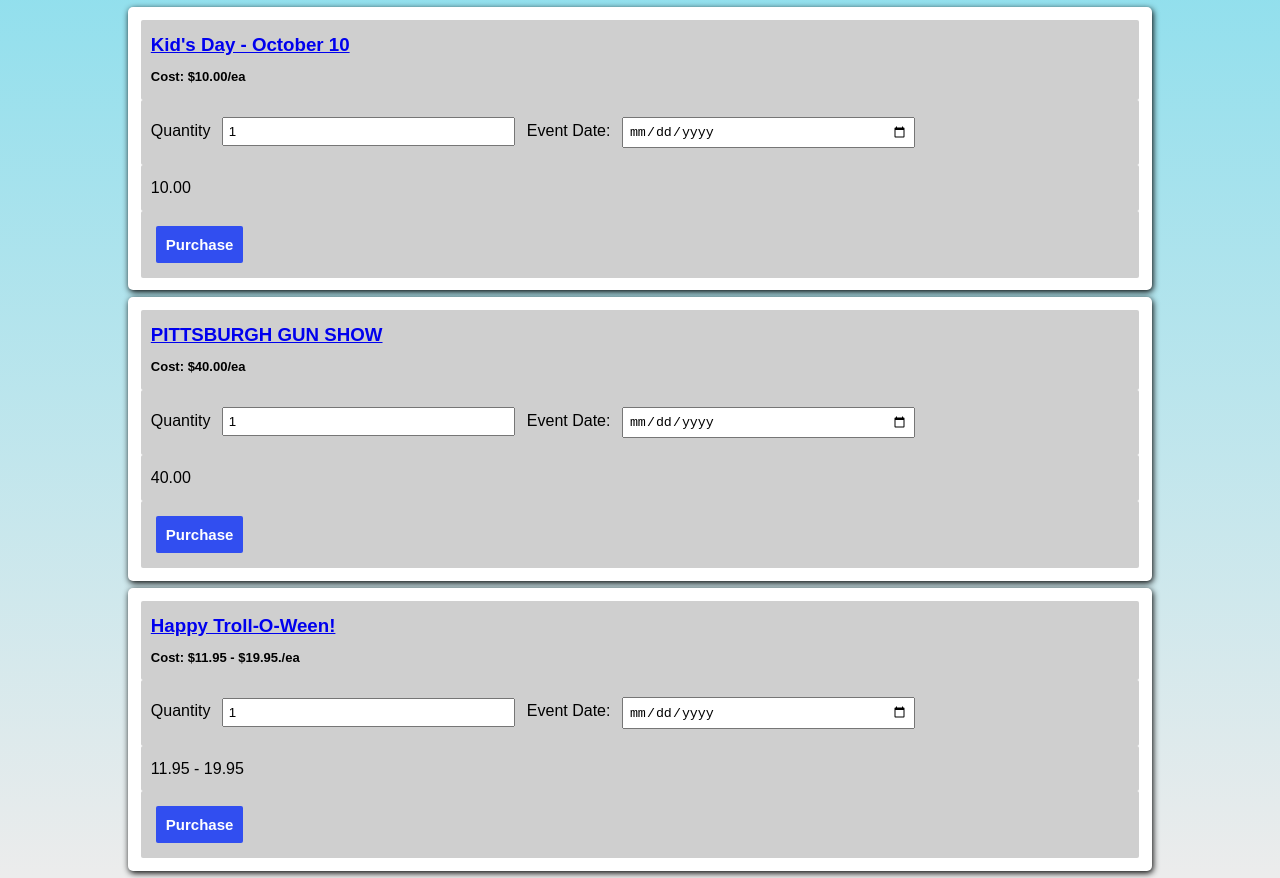
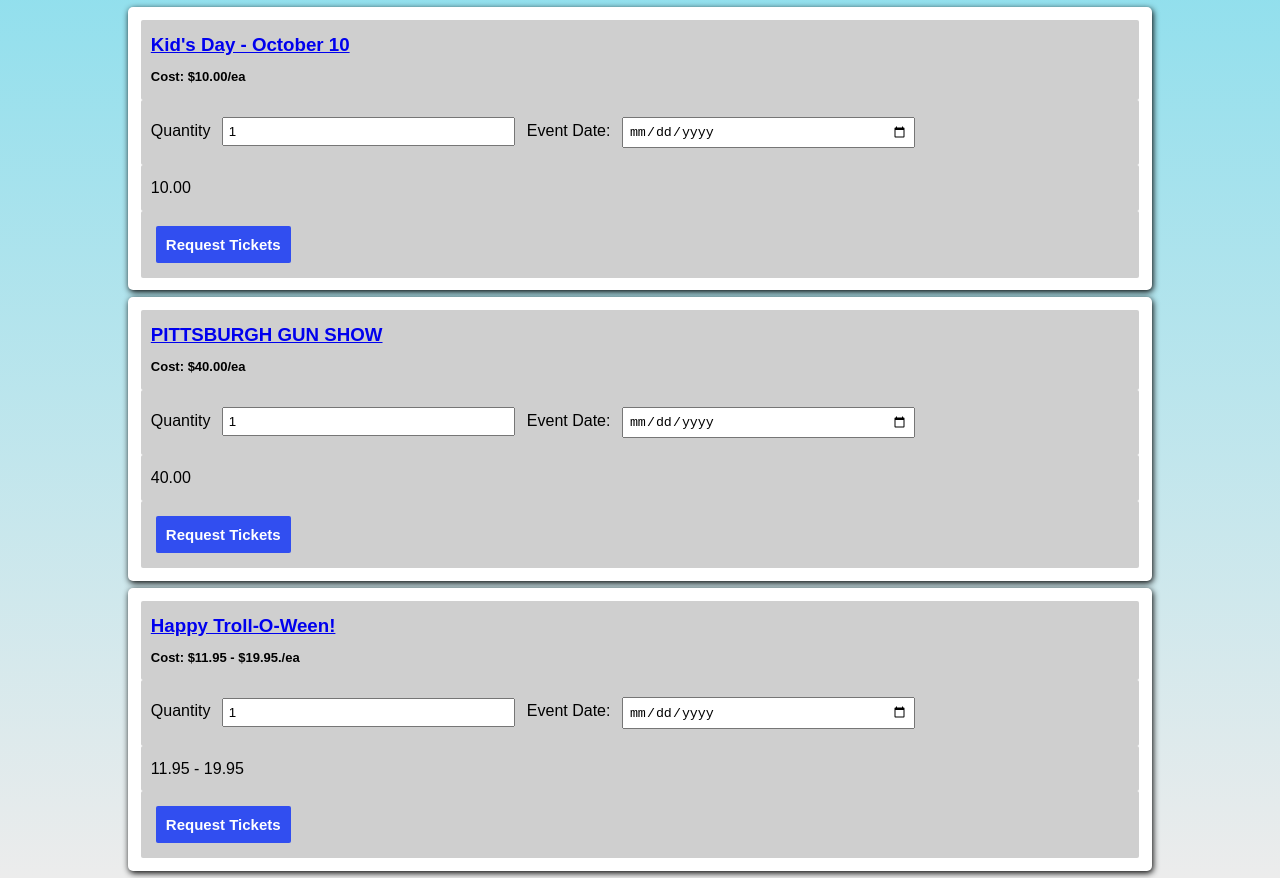
Before and after one commit to toriskyt/project-one, a plain HTML site: page family.html in a window 1280 px wide. Drawn offline with Linux system fonts and the light colour scheme.

Commit message:
edited request cart

```diff
--- a/family.html
+++ b/family.html
@@ -30,7 +30,7 @@
       </article>
       <article class="remove-item">
         <button class="remove-product btn">
-          Purchase
+          Request Tickets
         </button>
       </article>
     </div>
@@ -55,7 +55,7 @@
       </article>
       <article class="remove-item">
         <button class="remove-product btn">
-          Purchase
+          Request Tickets
         </button>
       </article>
     </div>
@@ -79,7 +79,7 @@
       </article>
       <article class="remove-item">
         <button class="remove-product btn">
-          Purchase
+          Request Tickets
         </button>
       </article>
     </div>
```
